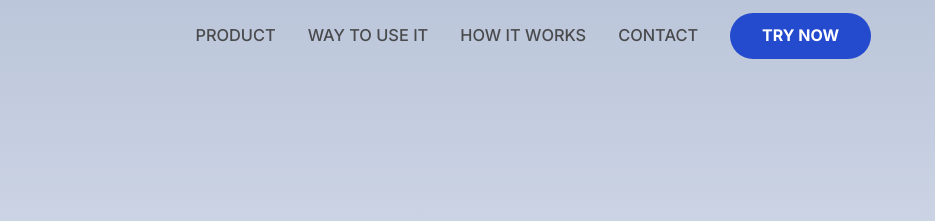
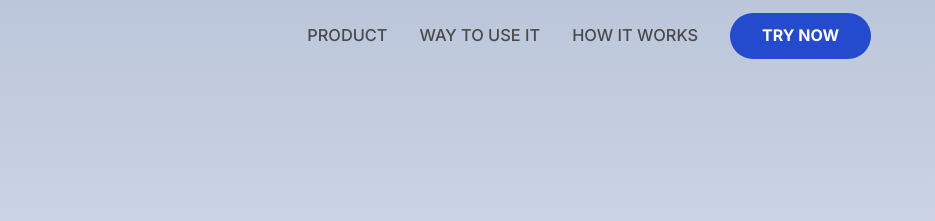
Before and after one commit to rkosolapov/wpguard-landing, an Eleventy site: page src/pages/index.njk in a window 1280 px wide. Shown: the top 221 px of the page, 345-1280 px from the left. Built offline with nearby package versions, Linux system fonts and the light colour scheme; Eleventy itself is replaced by a stand-in of ours; files that its build step writes are made by us from their sources; a script that the page names is missing.

Commit message:
Remove Contacts menu item

```diff
--- a/src/_includes/partials/header.njk
+++ b/src/_includes/partials/header.njk
@@ -9,7 +9,6 @@
             <a class="header__nav-link" href="#benefits">Product</a>
             <a class="header__nav-link" href="#who">Way to use it</a>
             <a class="header__nav-link" href="#howitworks">How it works</a>
-            <a class="header__nav-link" href="#contacts">Contact</a>
             <a class="header__nav-link button button--try" style="color: white">Try now</a>
         </nav>
     </div>
```
